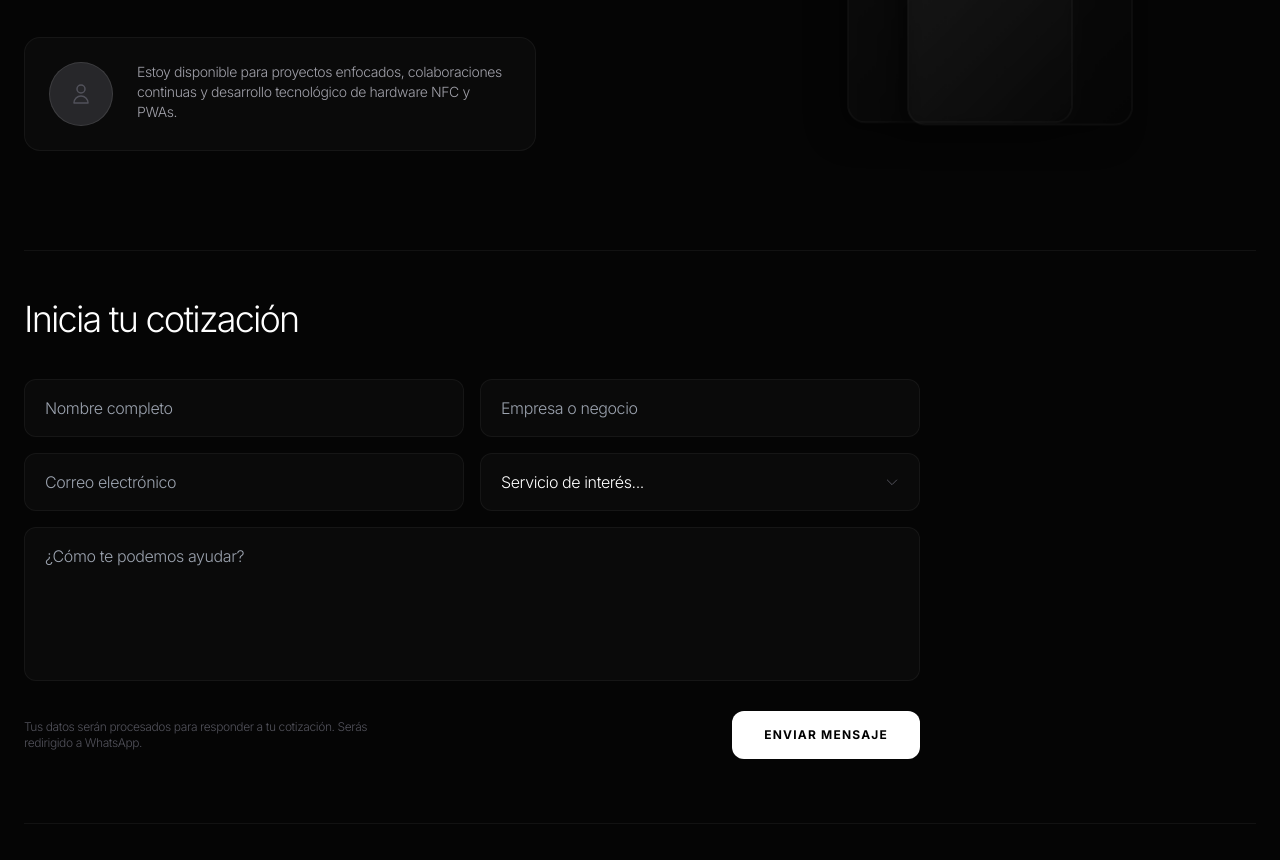
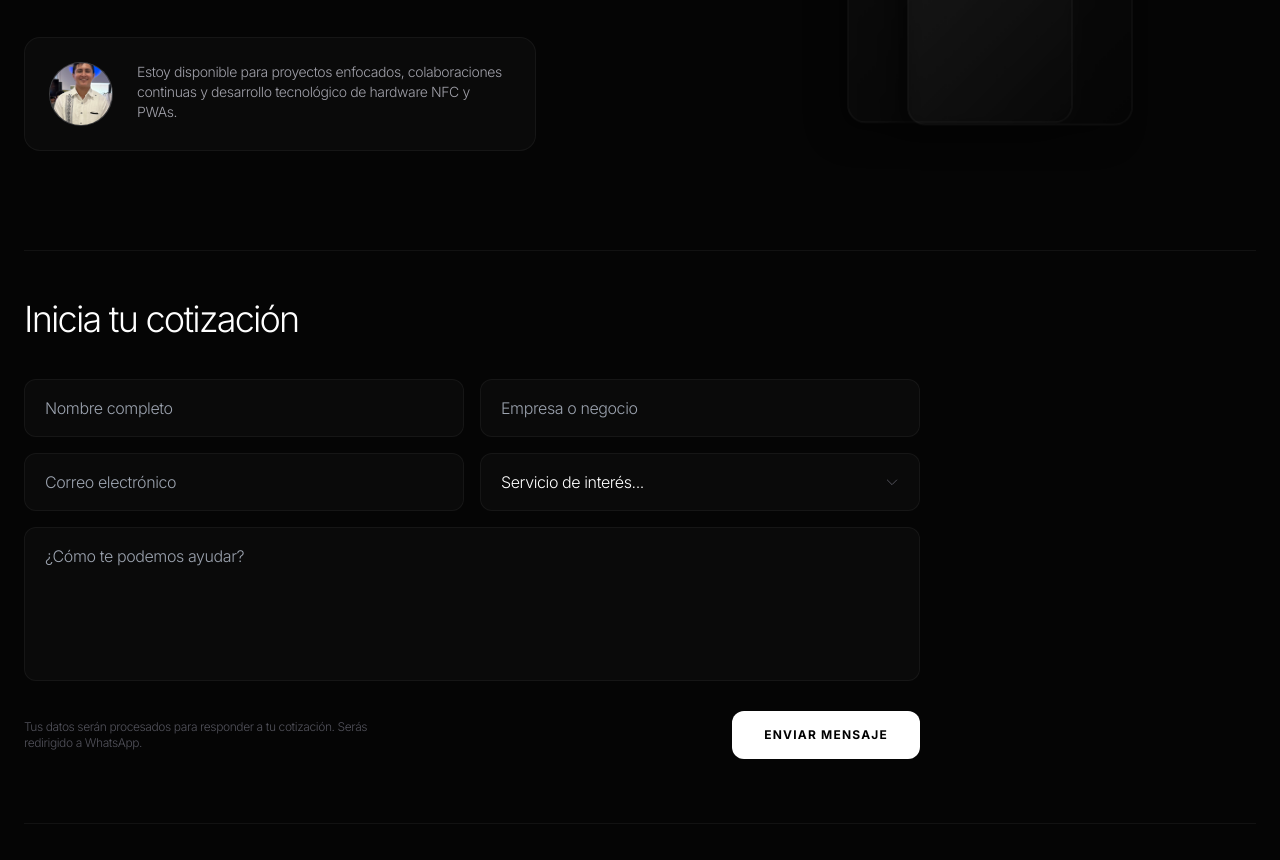
Before and after one commit to 200300350-web/ia-makers-web, a plain HTML site: page index.html in a window 1280 px wide. Shown: the part 4479-5339 px from the top of the page. Drawn offline with nearby package versions, Linux system fonts and the light colour scheme.

Commit message:
Agregar foto de perfil con guayabera

```diff
--- a/index.html
+++ b/index.html
@@ -316,11 +316,11 @@
                             Hacer algo puede parecer fácil. Saber qué es lo correcto, qué no lo es y por qué, requiere experiencia.
                         </p>
 
-                        <!-- Tarjeta de Perfil (Aquí irá tu foto con el uniforme) -->
+                       <!-- Tarjeta de Perfil -->
                         <div class="bg-[#0a0a0a] border border-white/5 rounded-2xl p-6 flex flex-col sm:flex-row items-center sm:items-start gap-6 max-w-lg hover:border-white/10 transition-colors">
                             <div class="w-16 h-16 rounded-full bg-zinc-800 flex-shrink-0 border border-white/10 overflow-hidden flex items-center justify-center">
-                                <!-- TODO: Reemplazar este SVG con tu etiqueta <img> cuando tengas la foto -->
-                                <svg class="w-6 h-6 text-zinc-600" fill="none" stroke="currentColor" viewBox="0 0 24 24"><path stroke-linecap="round" stroke-linejoin="round" stroke-width="1.5" d="M16 7a4 4 0 11-8 0 4 4 0 018 0zM12 14a7 7 0 00-7 7h14a7 7 0 00-7-7z"></path></svg>
+                                <!-- Tu nueva foto real con guayabera -->
+                                <img src="./perfil_guayabera.png" alt="Diego - IA MAKERS" class="w-full h-full object-cover">
                             </div>
                             <p class="text-sm font-light text-zinc-400 text-center sm:text-left">
                                 Estoy disponible para proyectos enfocados, colaboraciones continuas y desarrollo tecnológico de hardware NFC y PWAs.
```
Also changed, not shown: perfil_guayabera.png (added).
